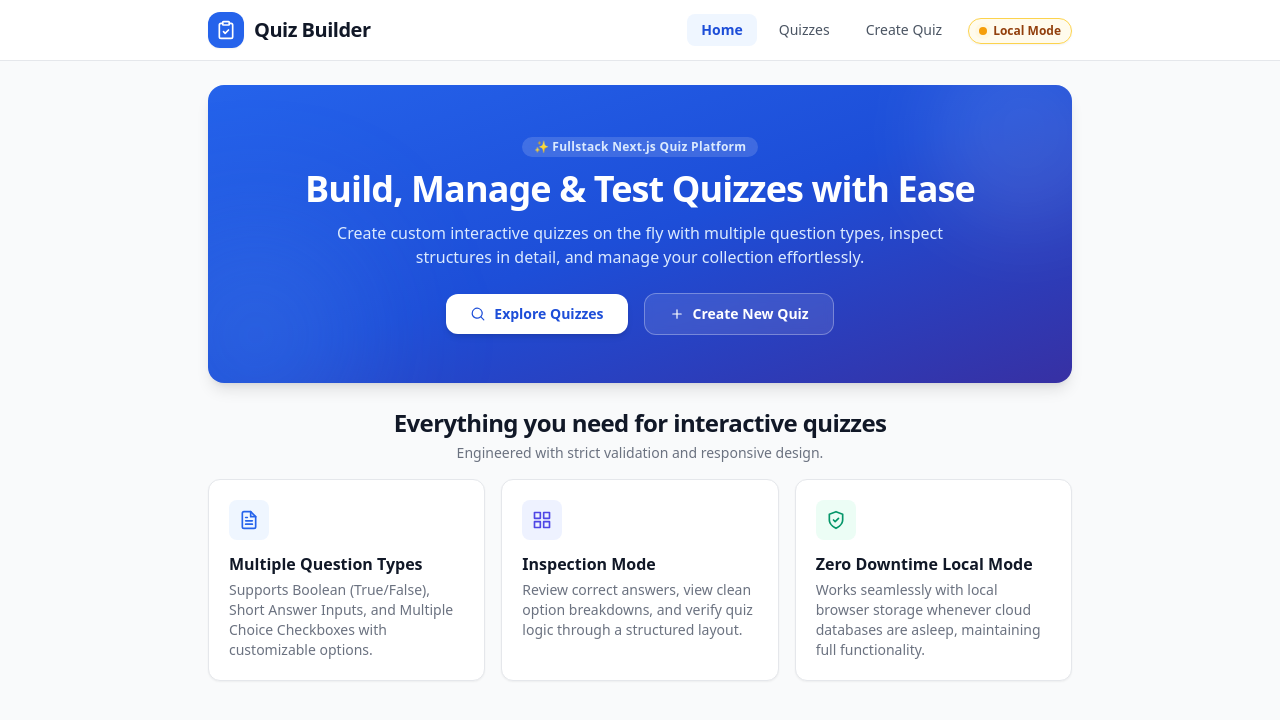
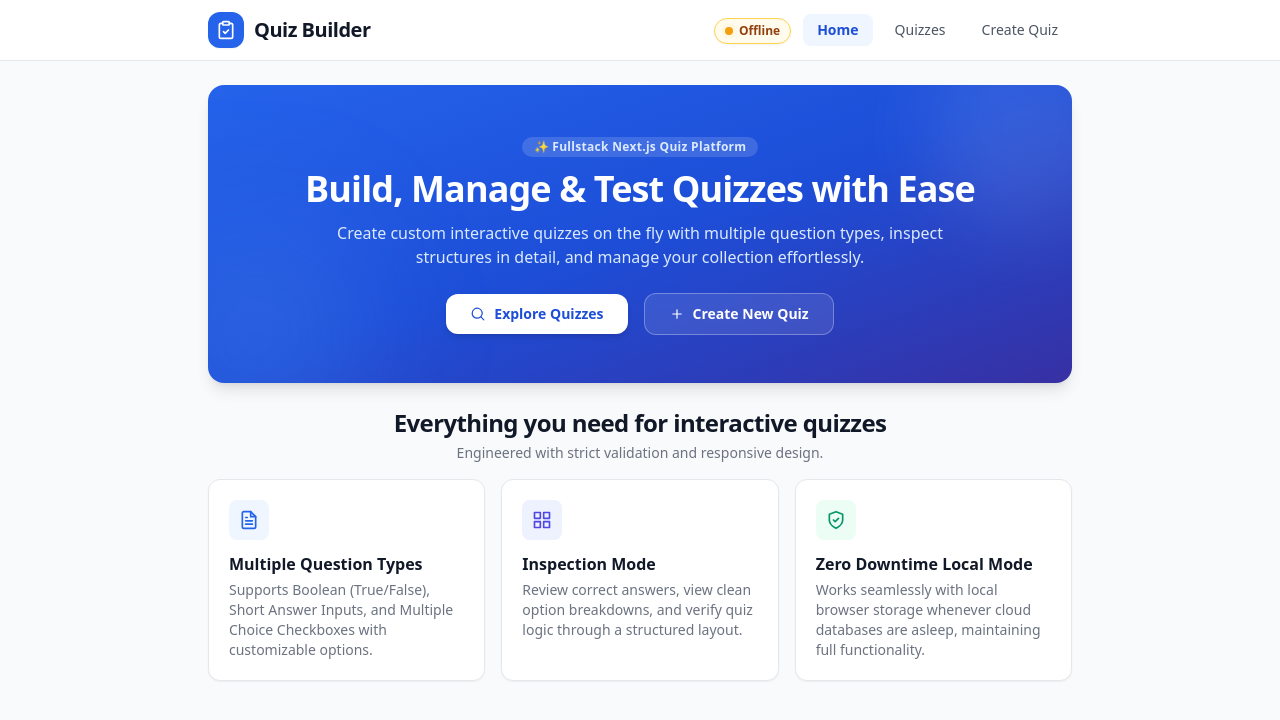
Before and after one commit to iberikofer/quiz-builder, a Next.js app in the folder client/: page / in a window 1280 px wide. Shown: the top 720 px of the page. Built offline with nearby package versions, Linux system fonts and the light colour scheme; no server answers.

Commit message:
feat(ui): move offline badge to left of navigation links and rename to Offline

```diff
--- a/client/src/components/Header.tsx
+++ b/client/src/components/Header.tsx
@@ -62,34 +62,22 @@ function Header() {
         </Link>
 
         {/* Navigation & Status Badge */}
-        <div className="flex items-center gap-3">
-          <nav className="flex items-center gap-1 sm:gap-2">
-            <Link href="/" className={linkClass('/', true)}>
-              Home
-            </Link>
-            <Link href="/quizzes" className={linkClass('/quizzes', true)}>
-              Quizzes
-            </Link>
-            <Link href="/create" className={linkClass('/create', false)}>
-              Create Quiz
-            </Link>
-          </nav>
-
-          {/* Status Badge in the Right Corner */}
+        <div className="flex items-center gap-2 sm:gap-3">
+          {/* Status Badge to the left of navigation links */}
           <div className="relative" ref={popoverRef}>
             {isLocalMode ? (
               <button
                 type="button"
                 onClick={() => setIsPopoverOpen((prev) => !prev)}
                 className="inline-flex items-center gap-1.5 rounded-full border border-amber-300 bg-amber-50/90 px-2.5 py-1 text-xs font-semibold text-amber-800 shadow-sm transition-all hover:bg-amber-100 hover:border-amber-400 focus:outline-none focus:ring-2 focus:ring-amber-400 focus:ring-offset-1"
-                title="Натисніть для деталей про роботу в локальному режимі"
+                title="Натисніть для деталей про роботу в офлайн режимі"
                 aria-expanded={isPopoverOpen}
               >
                 <span className="relative flex h-2 w-2">
                   <span className="absolute inline-flex h-full w-full animate-ping rounded-full bg-amber-400 opacity-75"></span>
                   <span className="relative inline-flex h-2 w-2 rounded-full bg-amber-500"></span>
                 </span>
-                <span>Local Mode</span>
+                <span>Offline</span>
               </button>
             ) : (
               <button
@@ -100,13 +88,13 @@ function Header() {
                 aria-expanded={isPopoverOpen}
               >
                 <span className="h-2 w-2 rounded-full bg-emerald-500"></span>
-                <span>Cloud Mode</span>
+                <span>Online</span>
               </button>
             )}
 
             {/* Popover Card */}
             {isPopoverOpen && (
-              <div className="absolute right-0 top-full mt-2 w-80 sm:w-96 rounded-2xl border border-gray-200 bg-white p-4 shadow-xl ring-1 ring-black/5 animate-in fade-in zoom-in-95 duration-150 z-50">
+              <div className="fixed inset-x-4 top-16 sm:absolute sm:inset-auto sm:left-0 sm:top-full mt-2 w-auto sm:w-96 rounded-2xl border border-gray-200 bg-white p-4 shadow-xl ring-1 ring-black/5 animate-in fade-in zoom-in-95 duration-150 z-50">
                 <div className="flex items-start justify-between gap-2 border-b border-gray-100 pb-3">
                   <div className="flex items-center gap-2">
                     <span className="flex h-6 w-6 items-center justify-center rounded-full bg-amber-100 text-amber-600 text-xs font-bold">
@@ -114,7 +102,7 @@ function Header() {
                     </span>
                     <div>
                       <h4 className="text-sm font-bold text-gray-900">
-                        {isLocalMode ? 'Локальний режим (Local Mode)' : 'Хмарний режим (Cloud Mode)'}
+                        {isLocalMode ? 'Офлайн режим (Offline)' : 'Онлайн режим (Online)'}
                       </h4>
                       <p className="text-[11px] text-gray-500">
                         {isLocalMode ? "Збереження в пам'ять браузера" : 'Підключено до PostgreSQL / Prisma'}
@@ -176,7 +164,7 @@ function Header() {
                       onClick={() => setLocalMode(false)}
                       className="text-[11px] text-gray-500 hover:text-blue-600 underline text-center"
                     >
-                      Спробувати увімкнути Cloud Mode примусово
+                      Спробувати увімкнути онлайн-режим примусово
                     </button>
                   ) : (
                     <button
@@ -184,13 +172,25 @@ function Header() {
                       onClick={() => setLocalMode(true)}
                       className="text-[11px] text-amber-700 hover:text-amber-900 underline text-center"
                     >
-                      Перемкнути на Local Mode вручну
+                      Перемкнути на офлайн-режим вручну
                     </button>
                   )}
                 </div>
               </div>
             )}
           </div>
+
+          <nav className="flex items-center gap-1 sm:gap-2">
+            <Link href="/" className={linkClass('/', true)}>
+              Home
+            </Link>
+            <Link href="/quizzes" className={linkClass('/quizzes', true)}>
+              Quizzes
+            </Link>
+            <Link href="/create" className={linkClass('/create', false)}>
+              Create Quiz
+            </Link>
+          </nav>
         </div>
       </div>
     </header>
```
